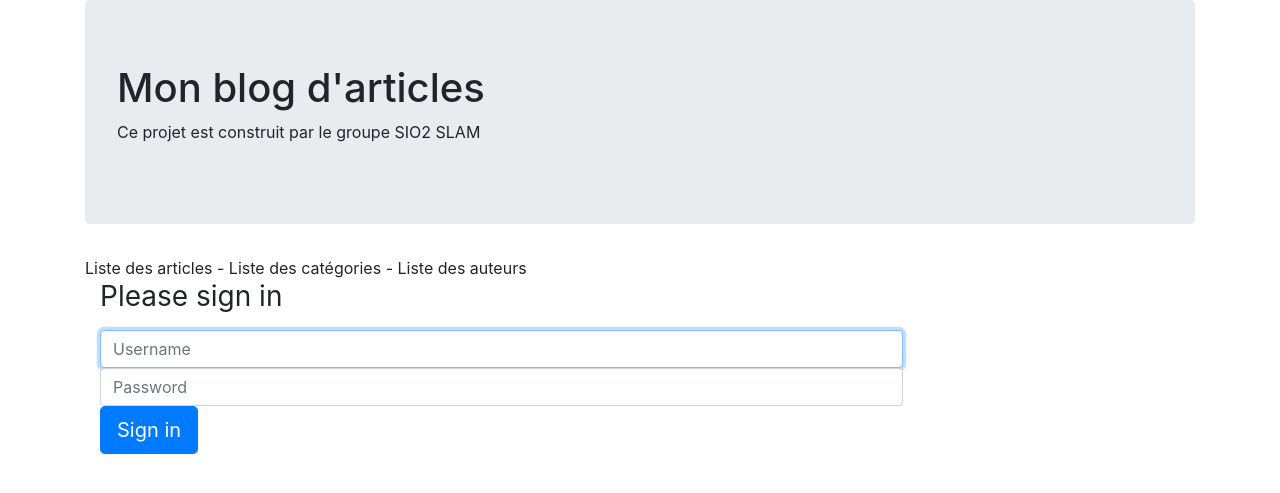
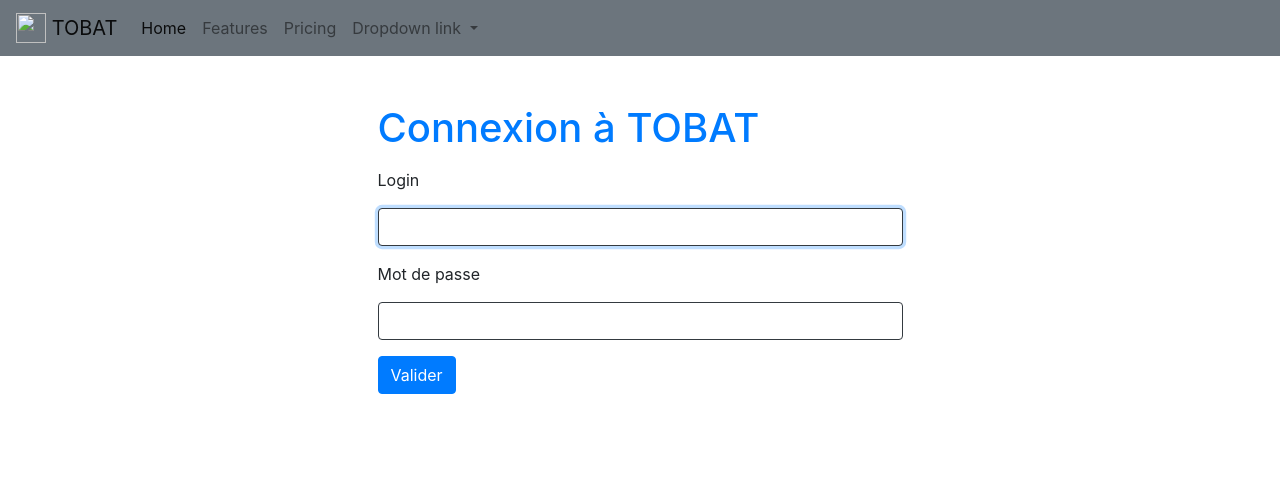
Before and after one commit to VictorSIOESUPEC/TOBAT, a PHP site: template Symfony/templates/security/login.html.twig in a window 1280 px wide. Shown: the top 493 px of the page. Run offline with PHP 8.4, Linux system fonts and the light colour scheme; the template is opened without the code that fills it, so the values that code supplies are empty; some libraries are stand-ins or nearby versions.

Commit message:
Mise en place de la connexion
Modification Controller connexion et vue

```diff
--- a/Symfony/src/Controller/SecurityController.php
+++ b/Symfony/src/Controller/SecurityController.php
@@ -31,6 +31,6 @@ class SecurityController extends AbstractController
      */
     public function logout()
     {
-        throw new \Exception('This method can be blank - it will be intercepted by the logout key on your firewall');
+        return $this->urlGenerator->generate('app_login');
     }
 }
--- a/Symfony/src/Security/AuthentificationAuthenticator.php
+++ b/Symfony/src/Security/AuthentificationAuthenticator.php
@@ -65,7 +65,7 @@ class AuthentificationAuthenticator extends AbstractFormLoginAuthenticator
 
         if (!$user) {
             // fail authentication with a custom error
-            throw new CustomUserMessageAuthenticationException('Username could not be found.');
+            throw new CustomUserMessageAuthenticationException('Utilisateur inconnu.');
         }
 
         return $user;
--- a/Symfony/templates/base.html.twig
+++ b/Symfony/templates/base.html.twig
@@ -13,31 +13,47 @@
  			<link rel="stylesheet" href="//maxcdn.bootstrapcdn.com/bootstrap/4.1.3/css/bootstrap.min.css">
         {% endblock %}
     </head>
+    <body>
+        <nav class="navbar navbar-expand-lg navbar-light bg-secondary mb-5">
+            <a class="navbar-brand" href="#">
+                <img src="#" width="30" height="30" class="d-inline-block align-top" alt="">
+                TOBAT
+            </a>
+            <button class="navbar-toggler" type="button" data-toggle="collapse" data-target="#navbarNavDropdown" aria-controls="navbarNavDropdown" aria-expanded="false" aria-label="Toggle navigation">
+                <span class="navbar-toggler-icon"></span>
+            </button>
+            <div class="collapse navbar-collapse" id="navbarNavDropdown">
+                <ul class="navbar-nav">
+                    <li class="nav-item active">
+                        <a class="nav-link" href="#">Home <span class="sr-only">(current)</span></a>
+                    </li>
+                    <li class="nav-item">
+                        <a class="nav-link" href="#">Features</a>
+                    </li>
+                    <li class="nav-item">
+                        <a class="nav-link" href="#">Pricing</a>
+                    </li>
+                    <li class="nav-item dropdown">
+                        <a class="nav-link dropdown-toggle" href="#" id="navbarDropdownMenuLink" data-toggle="dropdown" aria-haspopup="true" aria-expanded="false">
+                        Dropdown link
+                        </a>
+                        <div class="dropdown-menu" aria-labelledby="navbarDropdownMenuLink">
+                        <a class="dropdown-item" href="#">Action</a>
+                        <a class="dropdown-item" href="#">Another action</a>
+                        <a class="dropdown-item" href="#">Something else here</a>
+                        </div>
+                    </li>
+                </ul>
+            </div>
+        </nav>
+        <div class="container my-5">
+            {% block body %}{% endblock %}
+        </div>
 
-    <body>
-  	<div class="container">
-    	<div id="header" class="jumbotron">
-      	<h1>Mon blog d'articles</h1>
-      	<p>
-        Ce projet est construit par le groupe SIO2 SLAM
-     	 </p>
-	</div>
-
-	<div class="row">
-
-      <div id="menu" class="col-md-5">
-          Liste des articles -  Liste des catégories -   Liste des auteurs
-      </div>
-
-    </div>
-     <div id="content" class="col-md-9">
-        {% block body %}{% endblock %}
-     </div>
         {% block javascripts %}
-    {# Ajoutez ces lignes JavaScript si vous comptez vous servir des fonctionnalités du bootstrap Twitter #}
-    <script src="//ajax.googleapis.com/ajax/libs/jquery/1.11.1/jquery.min.js"></script>
-    <script src="//maxcdn.bootstrapcdn.com/bootstrap/3.2.0/js/bootstrap.min.js"></script>
-
+        {# Ajoutez ces lignes JavaScript si vous comptez vous servir des fonctionnalités du bootstrap Twitter #}
+        <script src="//ajax.googleapis.com/ajax/libs/jquery/1.11.1/jquery.min.js"></script>
+        <script src="//maxcdn.bootstrapcdn.com/bootstrap/3.2.0/js/bootstrap.min.js"></script>
         {% endblock %}
     </body>
 </html>
--- a/Symfony/templates/security/login.html.twig
+++ b/Symfony/templates/security/login.html.twig
@@ -3,7 +3,7 @@
 {% block title %}Log in!{% endblock %}
 
 {% block body %}
-<form method="post">
+<form method="post" class="col-6 mx-auto">
     {% if error %}
         <div class="alert alert-danger">{{ error.messageKey|trans(error.messageData, 'security') }}</div>
     {% endif %}
@@ -14,11 +14,11 @@
         </div>
     {% endif %}
 
-    <h1 class="h3 mb-3 font-weight-normal">Please sign in</h1>
-    <label for="inputUsername" class="sr-only">Username</label>
-    <input type="text" value="{{ last_username }}" name="username" id="inputUsername" class="form-control" placeholder="Username" required autofocus>
-    <label for="inputPassword" class="sr-only">Password</label>
-    <input type="password" name="password" id="inputPassword" class="form-control" placeholder="Password" required>
+    <h1 class="text-primary my-2 mx-auto">Connexion à TOBAT</h1>
+    <label for="inputUsername" class="my-2">Login</label>
+    <input type="text" value="{{ last_username }}" name="username" id="inputUsername" class="form-control border-dark my-2"  required autofocus>
+    <label for="inputPassword" class="my-2">Mot de passe</label>
+    <input type="password" name="password" id="inputPassword" class="form-control border-dark my-2"  required>
 
     <input type="hidden" name="_csrf_token"
            value="{{ csrf_token('authenticate') }}"
@@ -35,8 +35,8 @@
         </div>
     #}
 
-    <button class="btn btn-lg btn-primary" type="submit">
-        Sign in
+    <button class="btn btn-primary my-2 justify-content-center" type="submit">
+        Valider
     </button>
 </form>
 {% endblock %}
```
Also changed, not shown: Symfony/src/Migrations/Version20200313100016.php (added, +35 -0 lines).
